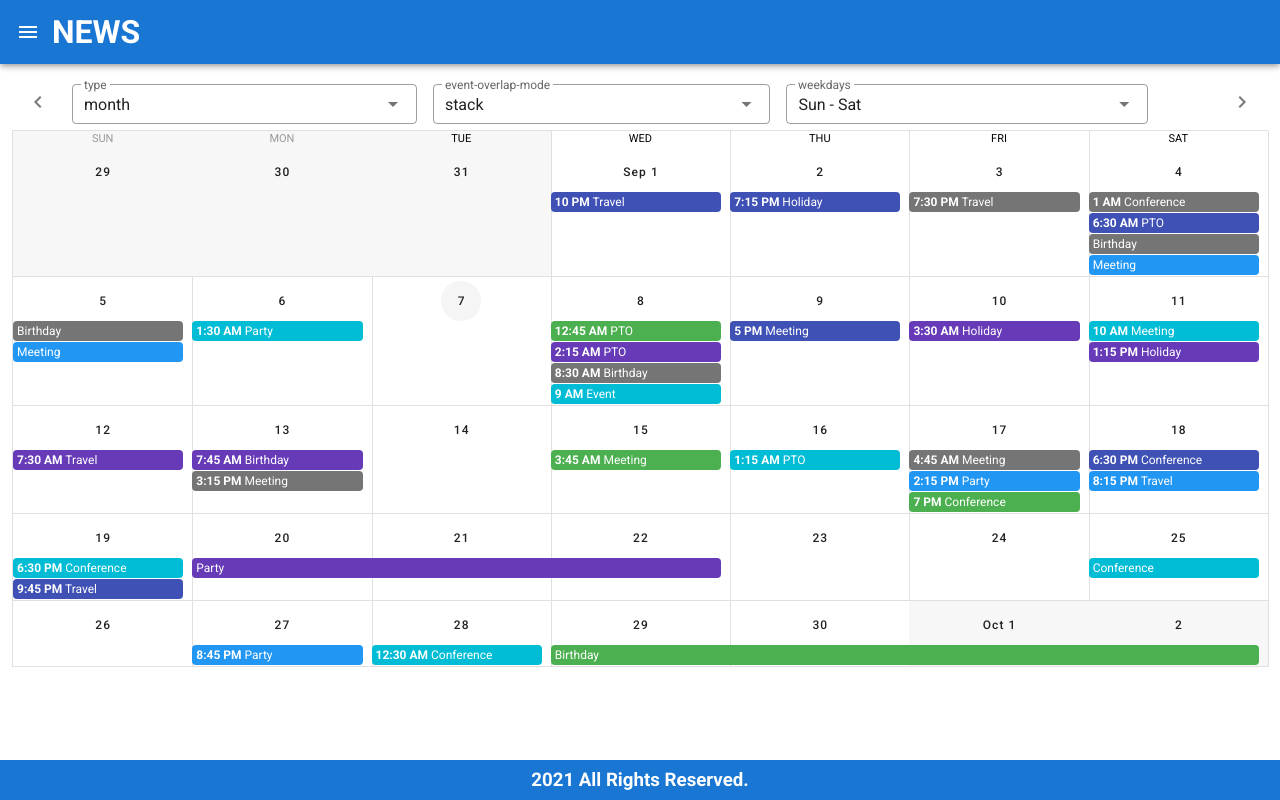
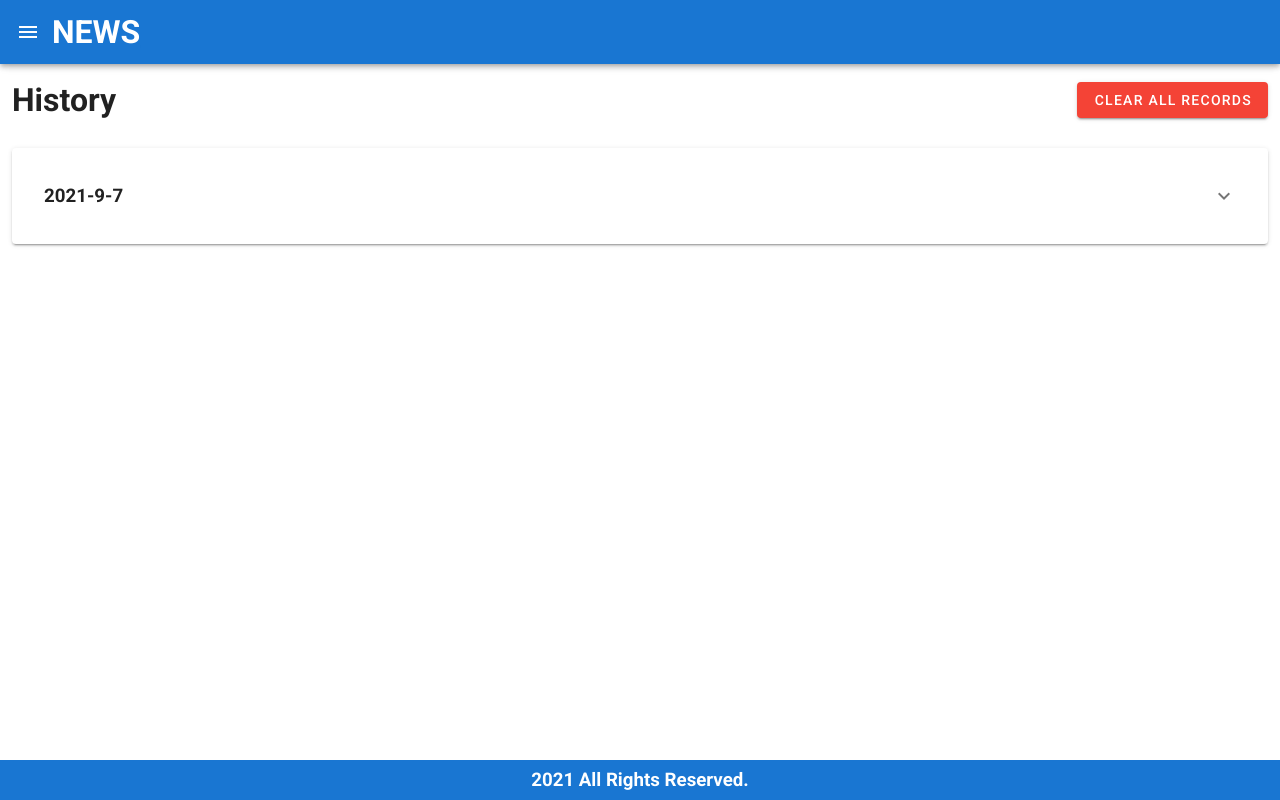
Before and after one commit to allenlin90/jb-engine, a Vue app: page /news/history in a window 1280 px wide. Built offline with nearby package versions, Linux system fonts and the light colour scheme.

Commit message:
finish History view

```diff
--- a/src/views/History.vue
+++ b/src/views/History.vue
@@ -1,126 +1,156 @@
 <template>
-  <v-container fluid>
-    <v-sheet tile height="54" class="d-flex">
-      <v-btn icon class="ma-2" @click="$refs.calendar.prev()">
-        <v-icon>mdi-chevron-left</v-icon>
-      </v-btn>
-      <v-select
-        v-model="type"
-        :items="types"
-        dense
-        outlined
-        hide-details
-        class="ma-2"
-        label="type"
-      ></v-select>
-      <v-select
-        v-model="mode"
-        :items="modes"
-        dense
-        outlined
-        hide-details
-        label="event-overlap-mode"
-        class="ma-2"
-      ></v-select>
-      <v-select
-        v-model="weekday"
-        :items="weekdays"
-        dense
-        outlined
-        hide-details
-        label="weekdays"
-        class="ma-2"
-      ></v-select>
-      <v-spacer></v-spacer>
-      <v-btn icon class="ma-2" @click="$refs.calendar.next()">
-        <v-icon>mdi-chevron-right</v-icon>
-      </v-btn>
-    </v-sheet>
-    <v-sheet>
-      <v-calendar
-        ref="calendar"
-        v-model="value"
-        :weekdays="weekday"
-        :type="type"
-        :events="events"
-        :event-overlap-mode="mode"
-        :event-overlap-threshold="30"
-        :event-color="getEventColor"
-        @change="getEvents"
-      ></v-calendar>
-    </v-sheet>
+  <v-container fluid :fill-height="!hasRecords" class="align-start">
+    <v-row dense :justify="hasRecords ? 'between' : 'center'">
+      <v-col cols="6"
+        ><h1 :class="{ 'text-center': !hasRecords, 'text-start': hasRecords }">
+          History
+        </h1></v-col
+      >
+      <v-col v-if="hasRecords" cols="6" class="d-flex justify-end align-center">
+        <v-btn dark color="red" @click="removeAllRecords"
+          >Clear All Records</v-btn
+        >
+      </v-col>
+    </v-row>
+    <v-row>
+      <v-col v-if="!hasRecords" cols="12" class="text-center">
+        <h1>You have no records yet...</h1>
+        <router-link to="/news">Read some News</router-link>
+      </v-col>
+      <v-col v-else>
+        <v-card>
+          <v-card-text>
+            <v-list>
+              <v-list-group v-for="date in dates" :key="date">
+                <template v-slot:activator>
+                  <v-list-item-content>
+                    <v-list-item-title
+                      ><h3 class="font-weight-bold">
+                        {{ date }}
+                      </h3></v-list-item-title
+                    >
+                  </v-list-item-content>
+                </template>
+                <v-list-item
+                  v-for="(record, index) in recordList(date)"
+                  :key="date + index"
+                >
+                  <v-row>
+                    <v-col cols="3"
+                      >{{ getTimestamp(record.timestamp) }}
+                    </v-col>
+                    <v-col cols="8">{{ record.to }} </v-col>
+                    <v-col cols="1" class="d-flex justify-end">
+                      <v-icon
+                        class="d-block"
+                        @click="removeRecord(date, record.timestamp)"
+                        outlined
+                        >mdi-trash-can-outline</v-icon
+                      >
+                    </v-col>
+                  </v-row>
+                </v-list-item>
+              </v-list-group>
+            </v-list>
+          </v-card-text>
+        </v-card>
+      </v-col>
+    </v-row>
   </v-container>
 </template>
 
 <script>
 export default {
+  name: 'History',
   data: () => ({
-    type: 'month',
-    types: ['month', 'week', 'day', '4day'],
-    mode: 'stack',
-    modes: ['stack', 'column'],
-    weekday: [0, 1, 2, 3, 4, 5, 6],
-    weekdays: [
-      { text: 'Sun - Sat', value: [0, 1, 2, 3, 4, 5, 6] },
-      { text: 'Mon - Sun', value: [1, 2, 3, 4, 5, 6, 0] },
-      { text: 'Mon - Fri', value: [1, 2, 3, 4, 5] },
-      { text: 'Mon, Wed, Fri', value: [1, 3, 5] },
-    ],
-    value: '',
-    events: [],
-    colors: [
-      'blue',
-      'indigo',
-      'deep-purple',
-      'cyan',
-      'green',
-      'orange',
-      'grey darken-1',
-    ],
-    names: [
-      'Meeting',
-      'Holiday',
-      'PTO',
-      'Travel',
-      'Event',
-      'Birthday',
-      'Conference',
-      'Party',
-    ],
+    records: null,
   }),
+  computed: {
+    hasRecords() {
+      if (this.records) {
+        return true;
+      }
+      return false;
+    },
+    dates() {
+      if (this.records) {
+        return Object.keys(this.records).reverse();
+      }
+      return [];
+    },
+  },
   methods: {
-    getEvents({ start, end }) {
-      const events = [];
-
-      const min = new Date(`${start.date}T00:00:00`);
-      const max = new Date(`${end.date}T23:59:59`);
-      const days = (max.getTime() - min.getTime()) / 86400000;
-      const eventCount = this.rnd(days, days + 20);
-
-      for (let i = 0; i < eventCount; i += 1) {
-        const allDay = this.rnd(0, 3) === 0;
-        const firstTimestamp = this.rnd(min.getTime(), max.getTime());
-        const first = new Date(firstTimestamp - (firstTimestamp % 900000));
-        const secondTimestamp = this.rnd(2, allDay ? 288 : 8) * 900000;
-        const second = new Date(first.getTime() + secondTimestamp);
-
-        events.push({
-          name: this.names[this.rnd(0, this.names.length - 1)],
-          start: first,
-          end: second,
-          color: this.colors[this.rnd(0, this.colors.length - 1)],
-          timed: !allDay,
-        });
+    removeRecord(date, timestamp) {
+      this.records[date] = this.records[date].filter(
+        (item) => item.timestamp !== timestamp,
+      );
+    },
+    removeAllRecords() {
+      this.records = null;
+    },
+    getTimestamp(timestamp) {
+      const seconds = Date.parse(timestamp);
+      // const year = new Date(seconds).getFullYear();
+      // const month = new Date(seconds).getMonth() + 1;
+      // const date = new Date(seconds).getDate();
+      let hours = new Date(seconds).getHours();
+      if (String(hours).length === 1) {
+        hours = `0${hours}`;
       }
-
-      this.events = events;
+      let minutes = new Date(seconds).getMinutes();
+      if (String(minutes).length === 1) {
+        minutes = `0${minutes}`;
+      }
+      // return `${year}/${month}/${date} - ${hours}:${minutes}`;
+      return `${hours}:${minutes}`;
     },
-    getEventColor(event) {
-      return event.color;
+    getDate(timestamp) {
+      const seconds = Date.parse(timestamp);
+      if (!Number.isNaN(seconds) && !!seconds) {
+        const dateObj = new Date(seconds);
+        const year = dateObj.getFullYear();
+        const month = dateObj.getMonth();
+        const date = dateObj.getDate();
+        return {
+          dateStr: `${year}-${month + 1}-${date}`,
+        };
+      }
+      return false;
     },
-    rnd(a, b) {
-      return Math.floor((b - a + 1) * Math.random()) + a;
+    recordList(date) {
+      // localStorage.removeItem('hitstory');
+      return this.records[date];
     },
+  },
+  beforeMount() {
+    const rawRecords = localStorage.getItem('history');
+    if (rawRecords) {
+      const records = JSON.parse(rawRecords);
+      const collection = {};
+      records.forEach((record) => {
+        const { to, from, timestamp } = record;
+        const { dateStr } = this.getDate(timestamp);
+        if (!(dateStr in collection)) {
+          collection[dateStr] = [];
+        }
+        collection[dateStr].push({ timestamp, to, from });
+      });
+      const keys = Object.keys(collection);
+      keys.forEach((key) => {
+        collection[key] = collection[key].reverse();
+      });
+      this.records = collection;
+    }
   },
 };
 </script>
+
+<style lang="scss" scoped>
+.text-center {
+  text-align: center;
+}
+
+.text-start {
+  text-align: start;
+}
+</style>
```
